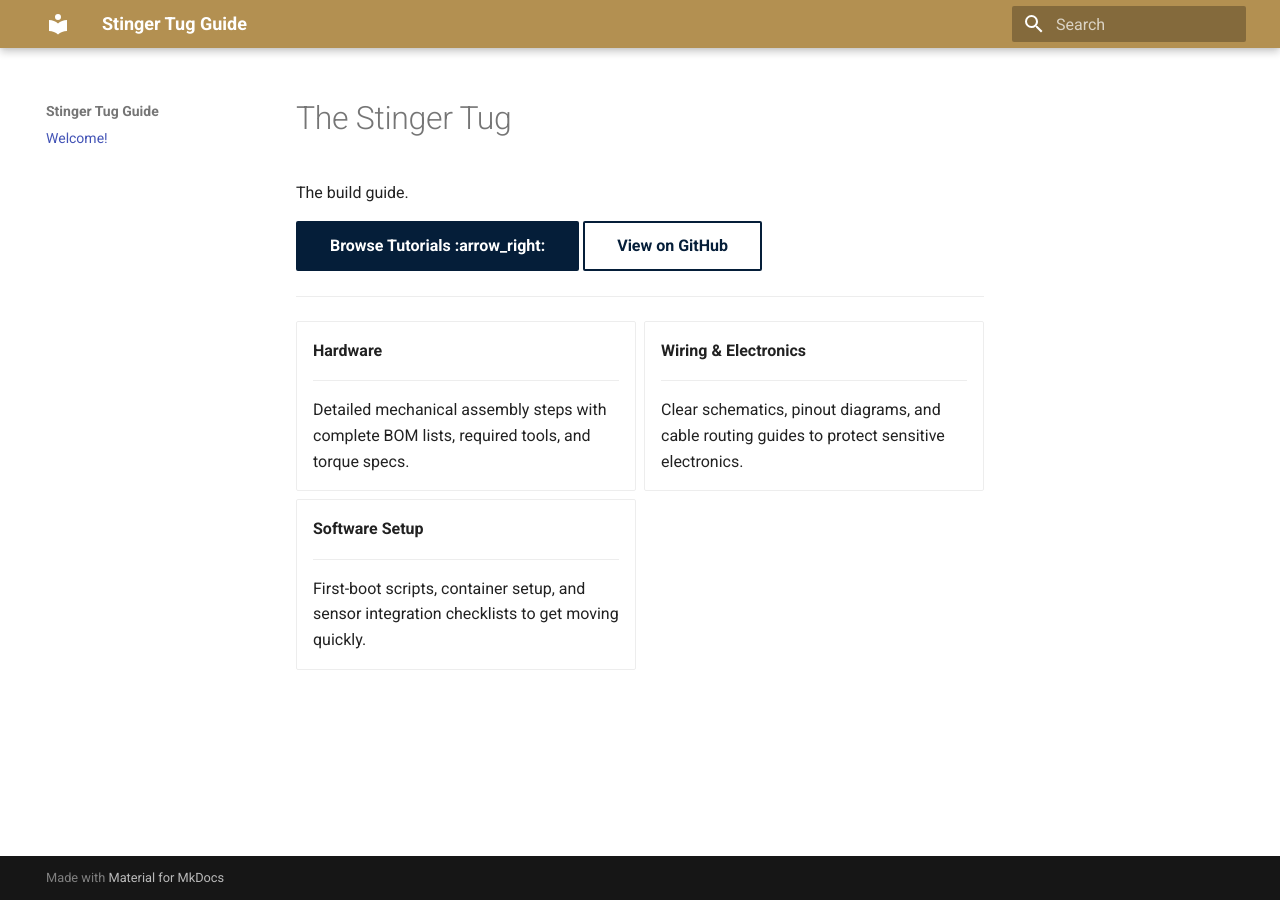
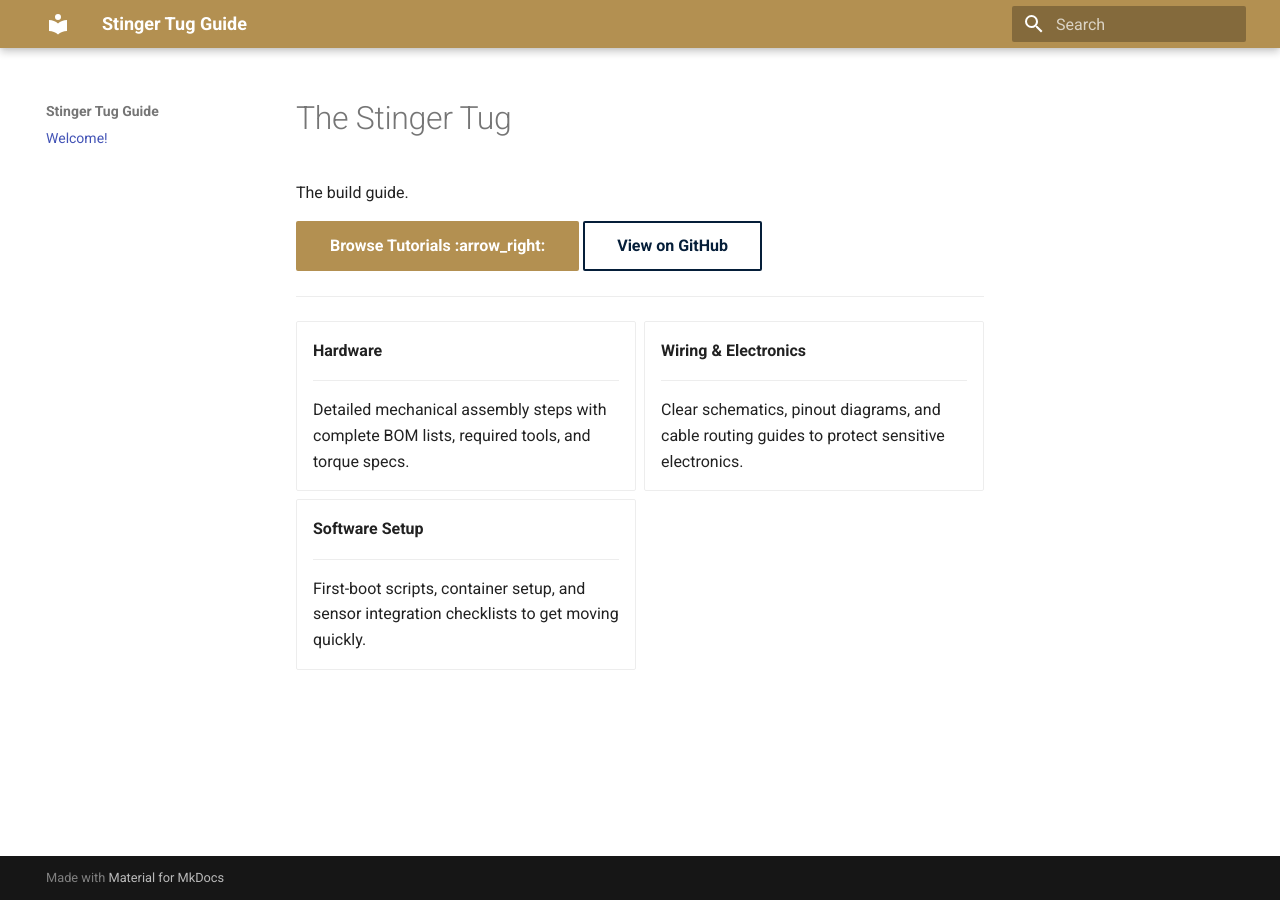
Before and after one commit to ASDL-Robotics/stinger-guide, an MkDocs documentation site: the page built from docs/index.md, in a window 1280 px wide. Built offline with MkDocs 1.6.1 and Material for MkDocs 9.7.7, drawn with Linux system fonts in a browser that asks for light colours.

Commit message:
Change primary button colors in extra.css

```diff
--- a/docs/stylesheets/extra.css
+++ b/docs/stylesheets/extra.css
@@ -17,15 +17,14 @@
 
 /* All Primary (Filled) Buttons Everywhere */
 [class*="md-button"].md-button--primary {
-  background-color: #051E39 !important;
+  background-color: #B39051 !important;
   color: #FFFFFF !important;
-  border-color: #051E39 !important;
+  border-color: #B39051 !important;
 }
 
 [class*="md-button"].md-button--primary:hover {
-  background-color: #B39051 !important;
+  background-color: #8F713D !important;
   color: #FFFFFF !important;
-  border-color: #B39051 !important;
 }
 
 /* All Secondary / Outline Buttons Everywhere */
@@ -36,6 +35,6 @@
 }
 
 [class*="md-button"]:not(.md-button--primary):hover {
-  background-color: #051E39 !important;
+  background-color: #003D69 !important;
   color: #FFFFFF !important;
 }
```
